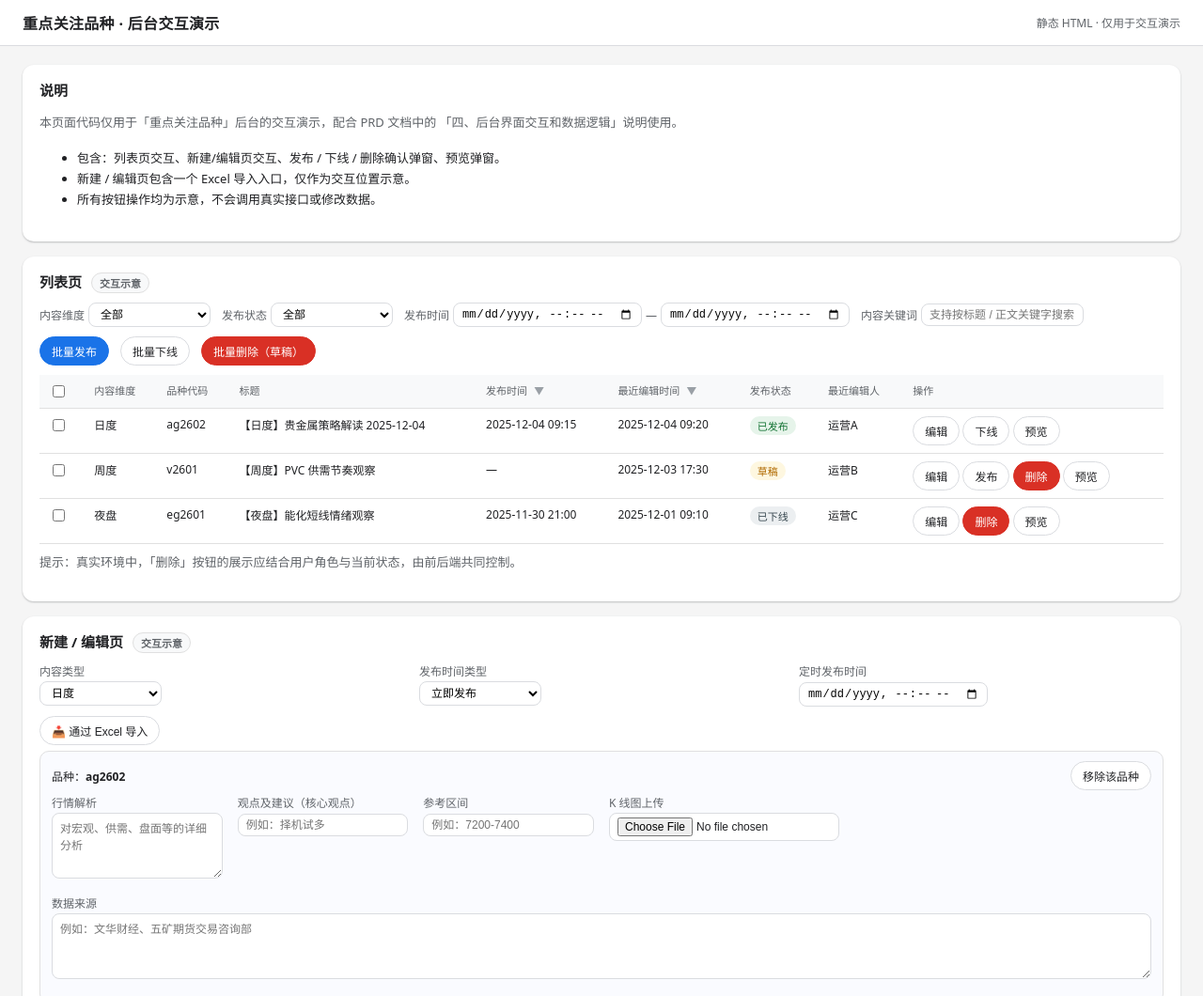
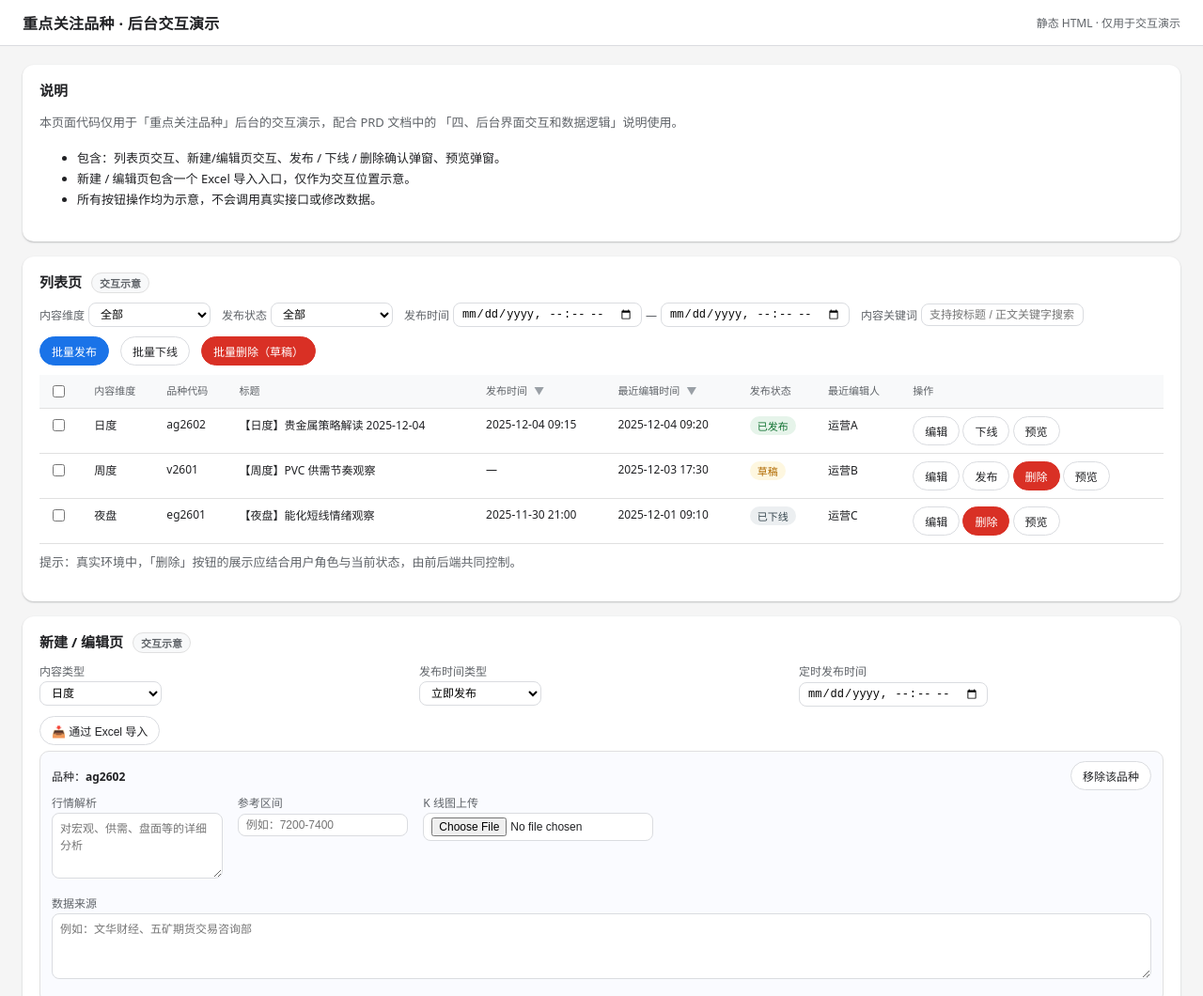
Before and after one commit to sakurasuking-hash/HTML, a plain HTML site: page focus.html in a window 1280 px wide. Shown: the top 1060 px of the page at 94% size. Drawn offline with Linux system fonts and the light colour scheme.

Commit message:
删除观点及建议

```diff
--- a/focus.html
+++ b/focus.html
@@ -543,10 +543,7 @@
           <label>行情解析</label>
           <textarea placeholder="对宏观、供需、盘面等的详细分析"></textarea>
         </div>
-        <div class="form-item">
-          <label>观点及建议（核心观点）</label>
-          <input type="text" style="width: 100%;" placeholder="例如：择机试多" />
-        </div>
+
         <div class="form-item">
           <label>参考区间</label>
           <input type="text" style="width: 100%;" placeholder="例如：7200-7400" />
```
